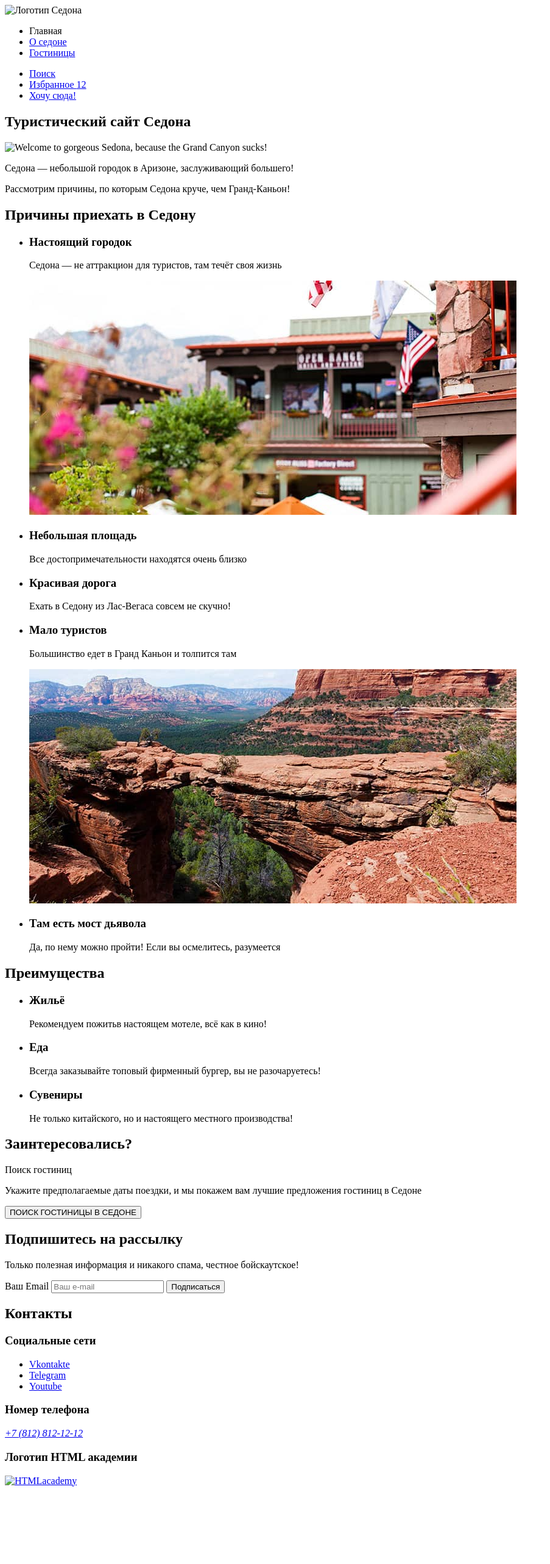
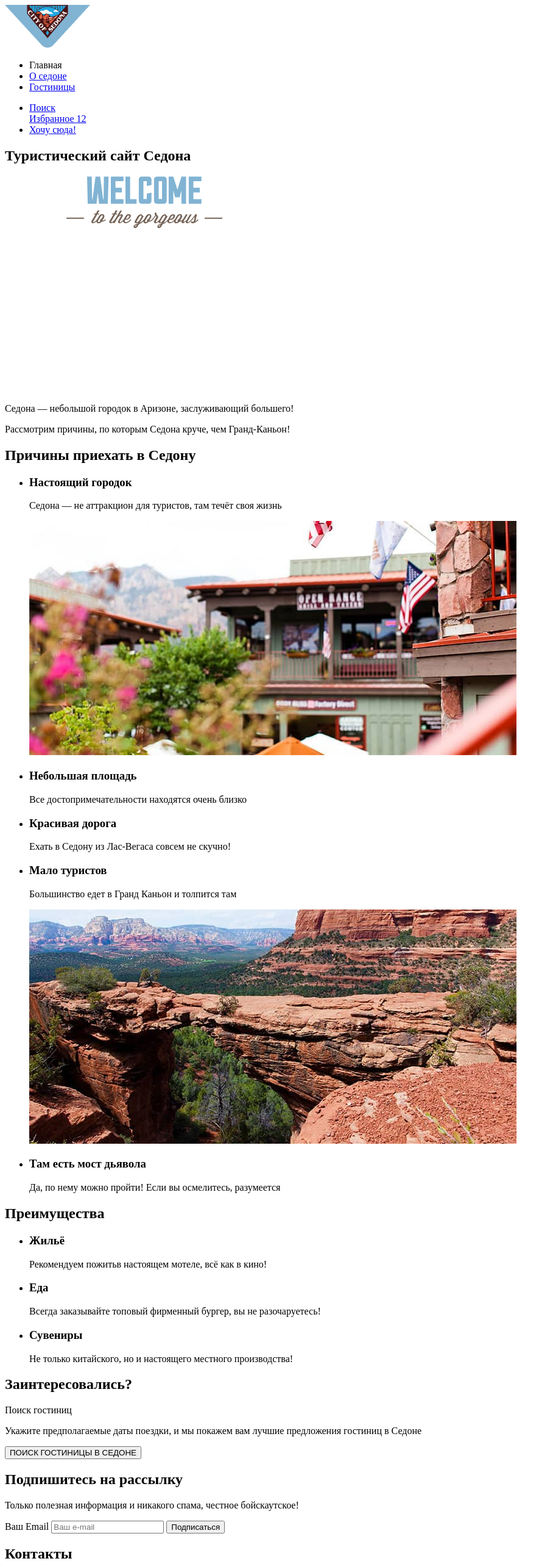
Before and after one commit to htmlacademy-htmlcss/2195539-sedona-35, a plain HTML site: page index.html in a window 1280 px wide. Shown: the top 2564 px of the page at 61% size, without its empty margins (0-903 px from the left). Before the commit the page ends 2445 px from the top, so only its background shows below. Drawn offline with Linux system fonts and the light colour scheme.

Commit message:
Добавляет последние исправления по Графике

```diff
--- a/catalog.html
+++ b/catalog.html
@@ -3,6 +3,7 @@
   <head>
     <meta charset="utf-8" />
     <title>Страница каталога</title>
+    <link rel="stylesheet" href="styles/styles.css">
   </head>
 
   <body>
@@ -11,13 +12,13 @@
       <nav class="navigation">
         <ul class="navigation-list">
            <li class="navigation-item">
-            <a class="navigation-link navigation-link-current">Главная</a>
+            <a class="navigation-link navigation-link-current" href="index.html">Главная</a>
           </li>
           <li class="navigation-item">
             <a class="navigation-link" href="#">О седоне</a>
           </li>
           <li class="navigation-item">
-            <a class="navigation-link" href="catalog.html">Гостиницы</a>
+            <a class="navigation-link" href="#">Гостиницы</a>
           </li>
         </ul>
         <ul class="navigation-user">
@@ -38,7 +39,6 @@
         </ul>
       </nav>
     </header>
-
 
     <main class="main-inner" data-test="main">
       <header class="inner-header-title">
@@ -280,7 +280,7 @@
 
   <section class="html-logo">
     <h3 class="advantages-header">Логотип HTML академии</h3>
-   <!-- <a class="footer-contacts-logo" href="https://htmlacademy.ru/"><img src="images/HTML_Academy.svg" width="115" height="32" alt="HTMLacademy" ></a>-->
+   <a class="footer-contacts-logo" href="https://htmlacademy.ru/"><img src="images/HTML_Academy.svg" width="115" height="32" alt="HTMLacademy" ></a>
   </section>
    </footer>
   </body>
--- a/index.html
+++ b/index.html
@@ -3,11 +3,13 @@
   <head>
     <meta charset="utf-8" />
     <title>Главная страница</title>
-  </head>
+    <link rel="stylesheet" href="styles/styles.css">
+  </head
+
 
   <body>
     <header class="page-header" data-test="header">
-      <a class="navigation-logo"><img class="page-header-logo" src="#" alt="Логотип Седона"></a>
+      <a class="navigation-logo"><img class="page-header-logo" src="images/logo.png" width="140" height="70" alt="Логотип Седона"></a>
       <nav class="navigation">
         <ul class="navigation-list">
            <li class="navigation-item">
@@ -25,7 +27,7 @@
             <a class="navigation-link" href="#">
               <span class="visually-hidden"> Поиск </span>
             </a>
-          </li>
+          </li
           <li class="navigation-item">
             <a class="navigation-link" href="#">
               <span class="visually-hidden"> Избранное </span>
@@ -43,7 +45,7 @@
 
       <section class="hero">
         <h1 class="visually-hidden">Туристический сайт Седона</h1>
-        <img class="hero-sedona" src="#" alt="Welcome to gorgeous Sedona, because the Grand Canyon sucks!"/>
+        <img class="hero-sedona" src="images/welcome.svg" width="458" height="352" alt="Welcome to gorgeous Sedona, because the Grand Canyon sucks!"/>
          <p class="hero-description">Седона — небольшой городок в Аризоне, заслуживающий большего!</p>
          <p class="hero-description">
               Рассмотрим причины, по которым Седона круче, чем Гранд-Каньон!
@@ -61,7 +63,7 @@
            <img class="advantages-img" src="images/photo-house.jpg" width="800" height="384" alt="Красивые дома" />
           </li>
         </ul>
-      </section>
+      </section
 
       <section class="advantages">
           <ul class="advantages-list">
@@ -89,7 +91,7 @@
             <p class="advantages-description">
               Да, по нему можно пройти! Если вы осмелитесь, разумеется
             </p>
-          <!--  <img class="advanyages-logo" src="images/home.svg" width="75" height="72" alt="Дом" />-->
+          <!--  <img class="advantages-logo" src="images/home.svg" width="75" height="72" alt="Дом" />-->
           </li>
           </ul>
         </section>
@@ -102,7 +104,7 @@
             <p class="advantages-description">
               Рекомендуем пожитьв настоящем мотеле, всё как в кино!
             </p>
-          <!--   <img class="advanyages-logo" src="images/food.svg" width="75" height="72" alt="Бургер" />-->
+          <!--   <img class="advantages-logo" src="images/food.svg" width="75" height="72" alt="Бургер" />-->
           </li>
           <li class="advantages-item">
             <h3 class="advantages-header">Еда</h3>
@@ -116,9 +118,10 @@
             <p class="advantages-description">
               Не только китайского, но и настоящего местного производства!
             </p>
-          </li></ul>
+          </li>
+        </ul>
+
           </section>
-
            <section class="search" data-test="search">
             <h2 class="search-header">Заинтересовались?</h2>
             <span class="visually-hidden">Поиск гостиниц</span>
@@ -177,7 +180,7 @@
 
       <section class="html-logo">
         <h3 class="visually-hidden">Логотип HTML академии</h3>
-        <a class="footer-contacts-logo" href="https://htmlacademy.ru/"><img src="#" alt="HTMLacademy" ></a>
+        <a class="footer-contacts-logo" href="https://htmlacademy.ru/"><img src="images/HTML_Academy.svg" width="115" height="32" alt="HTMLacademy" ></a>
       </section>
     </footer>
   </body>
```
Also changed, not shown: images/welcome.svg (added), styles/styles.css (added).
